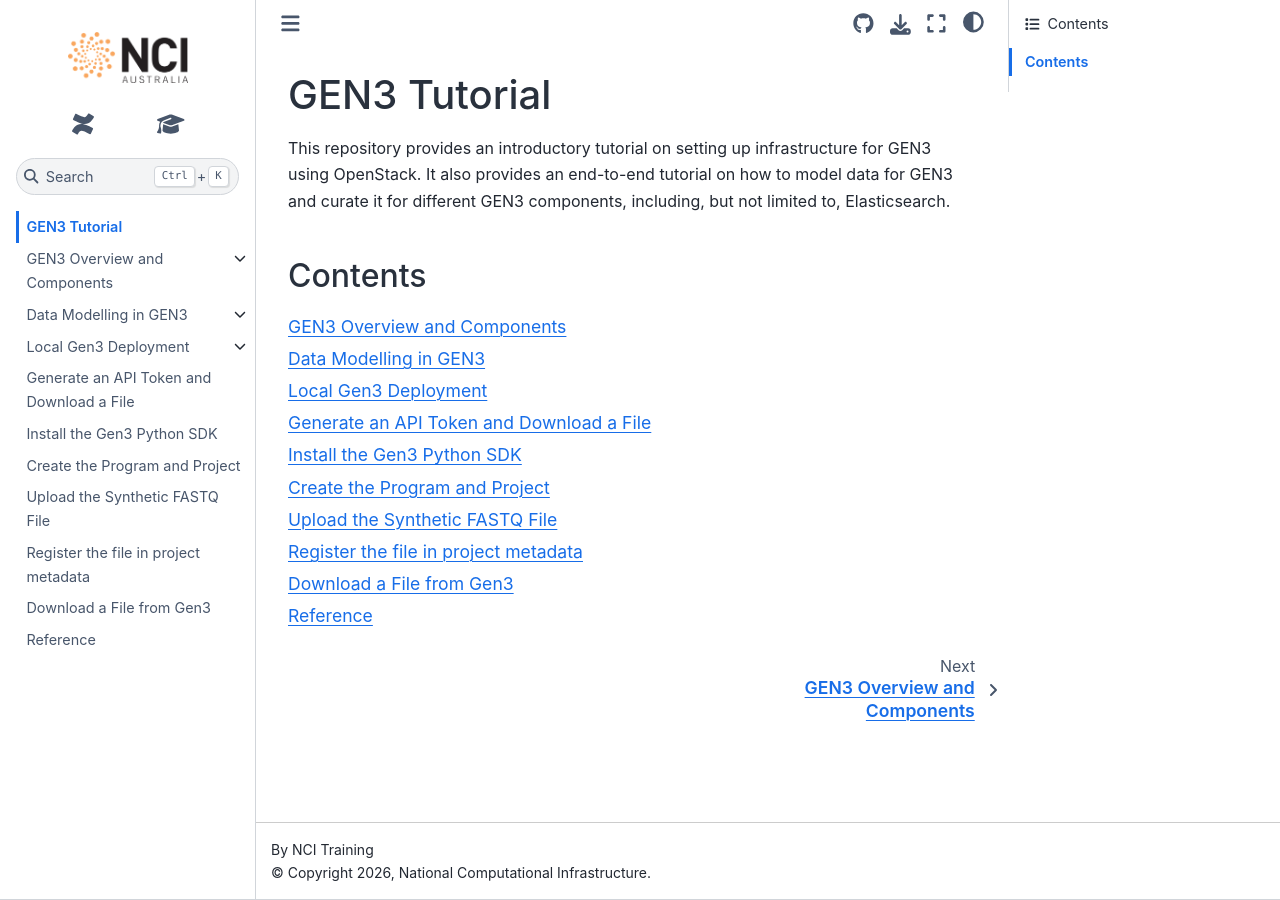
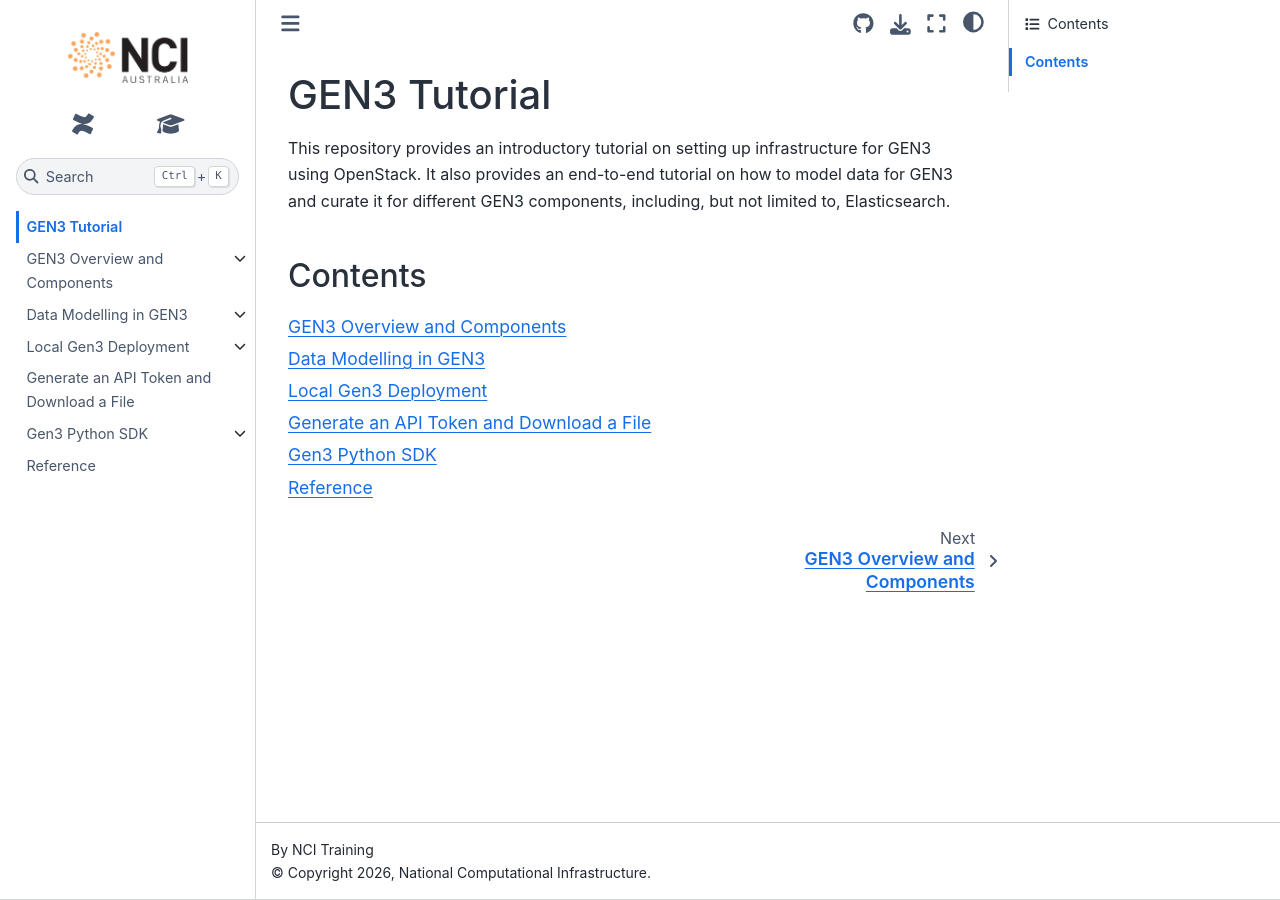
Before and after one commit to NCI900-Training-Organisation/Gen3-tutorial, a Sphinx documentation site: the page built from docs/source/index.rst, in a window 1280 px wide. Built offline with Sphinx 7.4.7 and the Sphinx Book theme 1.1.4, drawn with Linux system fonts in a browser that asks for light colours; part of the change alters nothing that is shown.

Commit message:
add index file for docs/source/08-gen3-sdk

```diff
--- /dev/null
+++ b/docs/source/08-gen3-sdk/index.rst
@@ -0,0 +1,14 @@
+Gen3 Python SDK
+===============
+
+Install the SDK, create a program and project, upload a sample file, register
+its metadata, and download it using API credentials.
+
+.. toctree::
+   :maxdepth: 1
+
+   00-install-sdk
+   01-create_program
+   02-upload_sample_file
+   03-register_sample_metadata
+   04-download_sample_file
--- a/docs/source/index.rst
+++ b/docs/source/index.rst
@@ -15,9 +15,5 @@ Contents
    01-data-modelling/index.rst
    06-local-gen3-deploy/index.rst
    07-generate-token/01-gen-token
-   08-gen3-sdk/00-install-sdk
-   08-gen3-sdk/01-create_program
-   08-gen3-sdk/02-upload_sample_file
-   08-gen3-sdk/03-register_sample_metadata
-   08-gen3-sdk/04-download_sample_file
+   08-gen3-sdk/index
    references.rst
```
